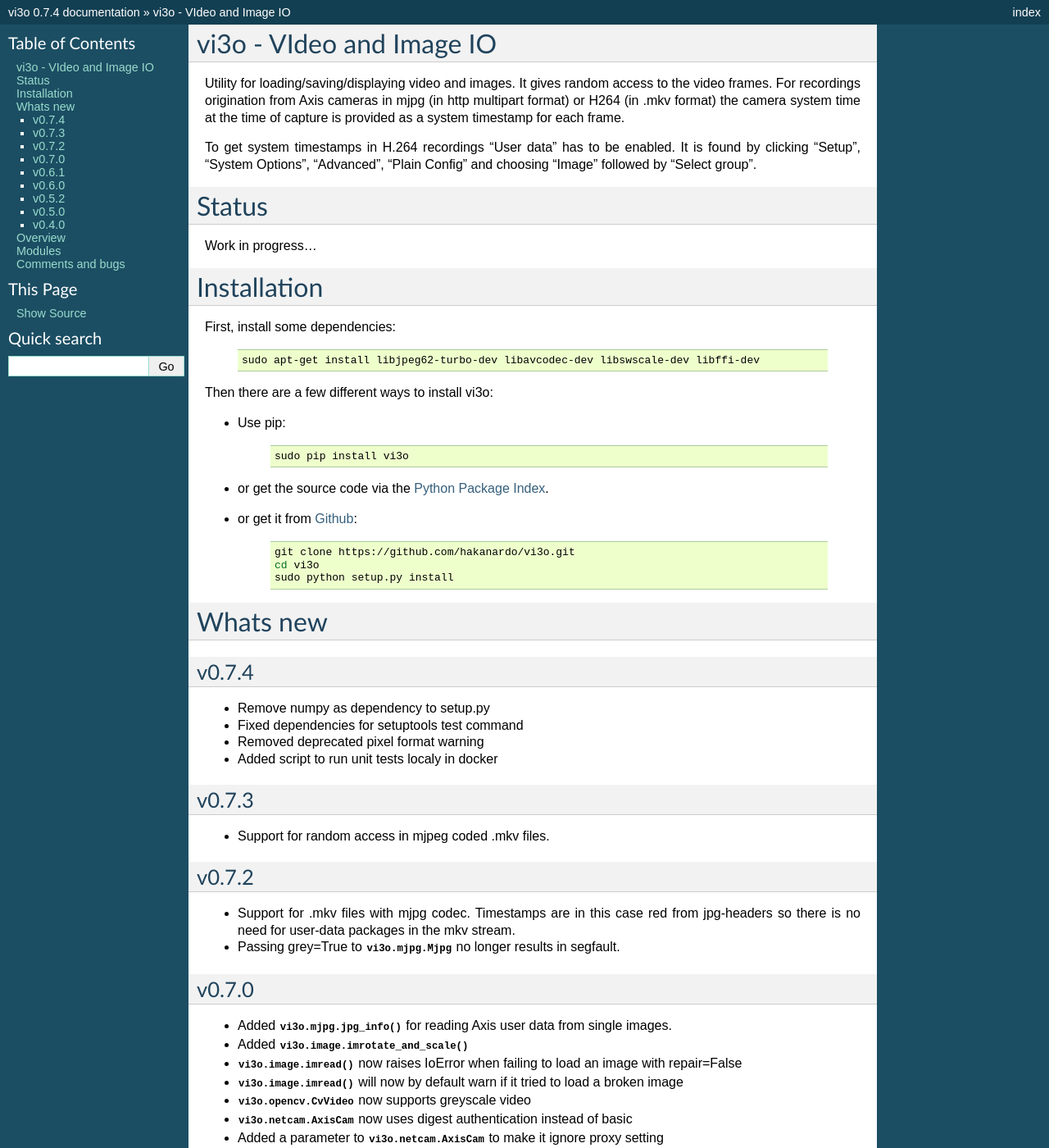
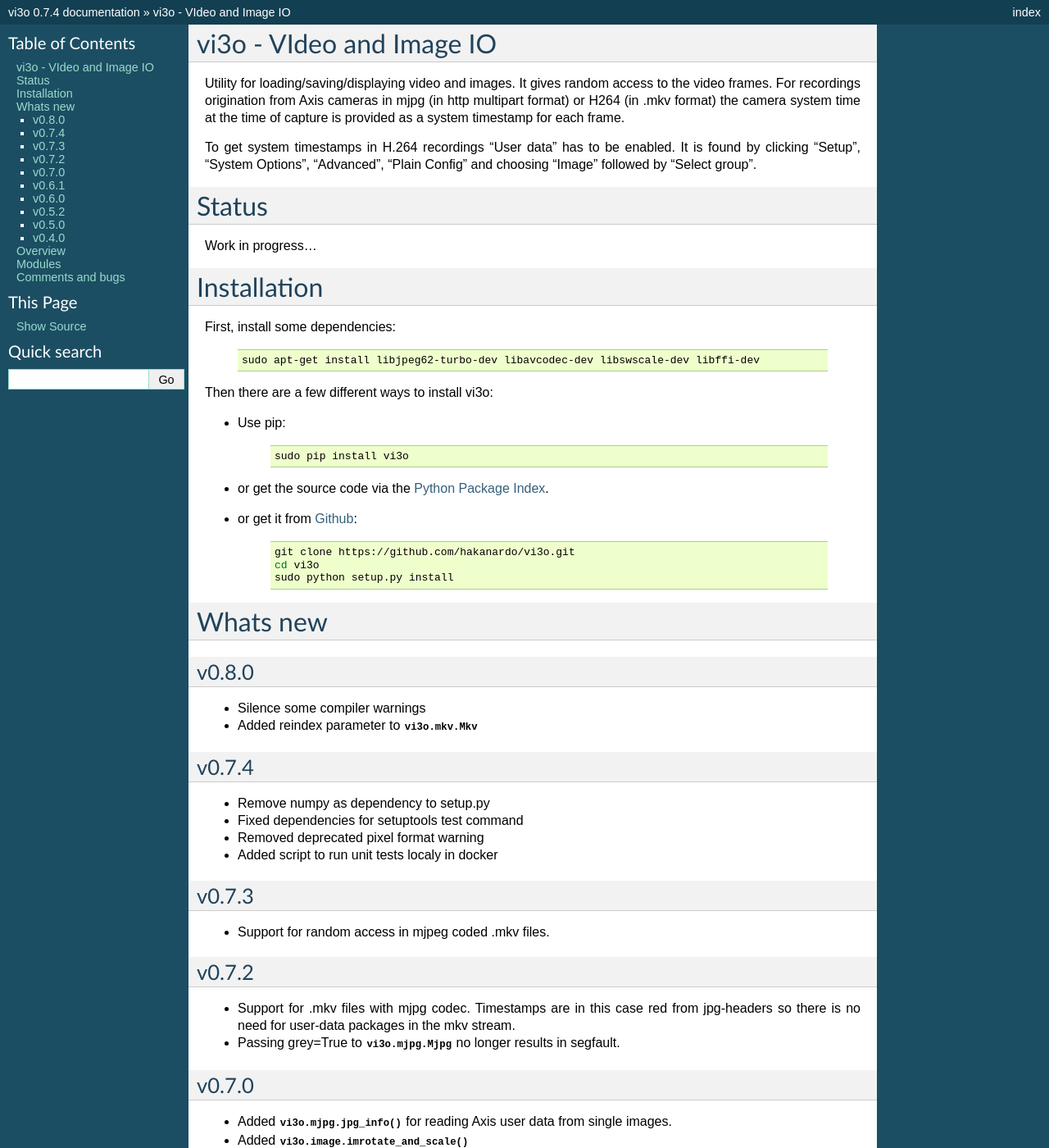
Before and after one commit to hakanardo/vi3o, a Sphinx documentation site: the page built from docs/index.rst, in a window 1280 px wide and 1400 px high. Shown: the whole window at 82% size. Built offline with Sphinx 7.4.7, drawn with Linux system fonts in a browser that asks for light colours; formulas are drawn with MathJax 3.

Commit message:
Bumped index version

```diff
--- a/docs/index.rst
+++ b/docs/index.rst
@@ -49,6 +49,11 @@
 
 Whats new
 =========
+
+v0.8.0
+------
+* Silence some compiler warnings
+* Added reindex parameter to :class:`vi3o.mkv.Mkv`
 
 v0.7.4
 ------
```
Also changed, not shown: 1 other file.
